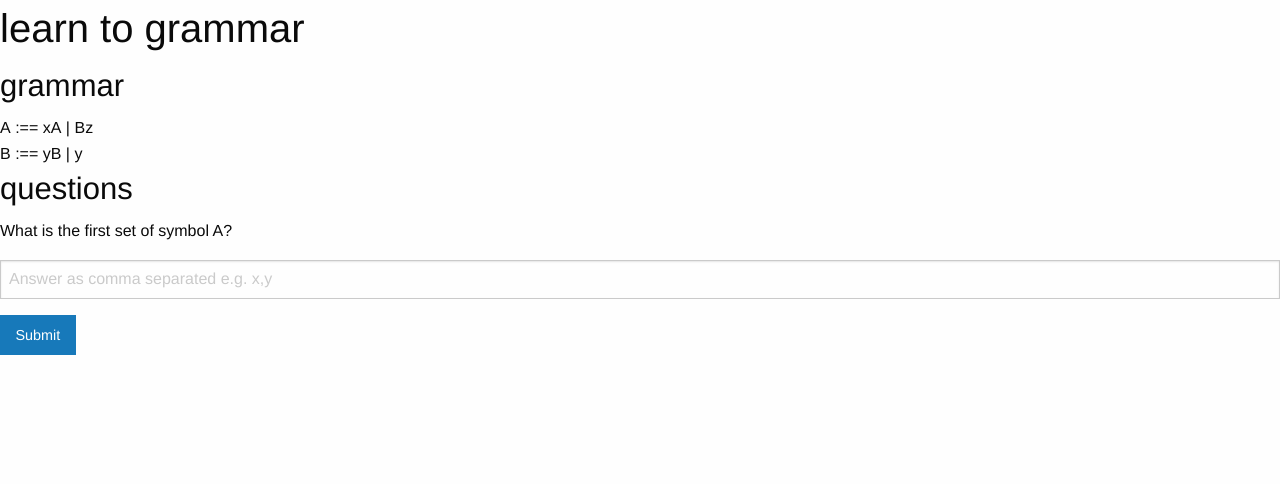
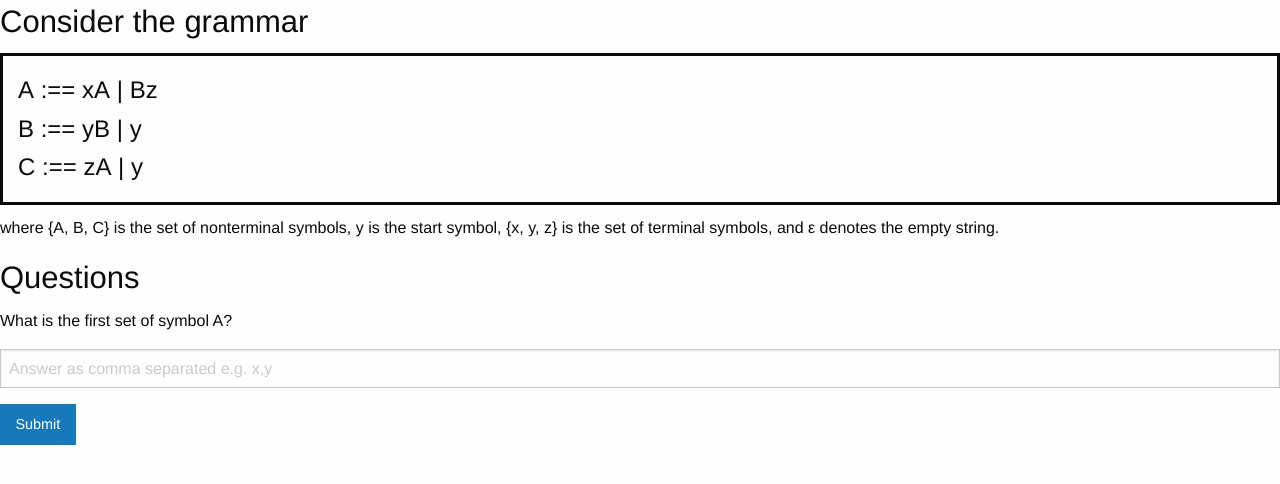
Before and after one commit to H-Huang/LL1-Academy, a Flask app: page /learn in a window 1280 px wide. Shown: the top 484 px of the page. Run offline with Flask 2, Linux system fonts and the light colour scheme; some libraries are stand-ins or nearby versions.

Commit message:
grammar question templated

```diff
--- a/server.py
+++ b/server.py
@@ -8,7 +8,8 @@ app.config['SEND_FILE_MAX_AGE_DEFAULT'] = 0
 startsymbol = 'A'
 grammar = {
     'A': ['xA', 'Bz'],
-    'B': ['yB', 'y']
+    'B': ['yB', 'y'],
+	'C': ['zA', 'y']
 }
 #
 
@@ -34,7 +35,6 @@ def generate_questions():
 	questions.append(('LL1', None))
 
 
-
 @app.route('/')
 @app.route('/index')
 def index():
@@ -48,9 +48,39 @@ def learn():
 	#
 	generate_questions()
 
-	# TODO: this template should render the grammar using Jinja2
-	# instead of being hardcoded
-	return render_template('learn.html')
+	grammar_object = []
+	terminals = []
+	non_terminals = []
+	for key, value in grammar.items():
+		grammar_object.append({"nt": key, "t_list": value})
+		terminals.append(key)
+		for non_terminal in value:
+			non_terminals.append(non_terminal)
+
+	#remove terminal letters in non_terminal
+	print(non_terminals)
+	for i in range(len(non_terminals)):
+		for j in range(len(terminals)):
+			non_terminals[i] = non_terminals[i].replace(terminals[j], "")
+
+	#get all unique non_terminals
+	non_terminals = list(set(non_terminals))
+	non_terminals = sorted(non_terminals)
+
+	#stringify terminals + non_terminals
+	terminals = "{" + ", ".join(terminals) + "}"
+	start_symbol = non_terminal[0]
+	non_terminals = "{" + ", ".join(non_terminals) + "}"
+
+	#prepare all items to be passed into the template
+	context = {
+		"grammar_object": grammar_object,
+		"terminals": terminals,
+		"non_terminals": non_terminals,
+		"start_symbol": start_symbol
+	}
+
+	return render_template('learn.html', **context)
 
 @app.route('/get_question', methods=['GET'])
 def get_question():
@@ -81,7 +111,7 @@ def check_answer():
 	return jsonify({
 		# "valid": True,
 		"correct": True
-	});
+	})
 
 @app.errorhandler(404)
 def page_not_found(error):
--- a/static/main.css
+++ b/static/main.css
@@ -1,3 +1,22 @@
 .productions > p {
 	display: inline;
 }
+
+/* General styling */
+
+
+
+/* Grammar styling */
+#grammar {
+	border: 3px solid;
+	padding: 15px;
+	margin: 10px 0px;
+}
+
+	#grammar h3{
+		font-size: 42px;
+	}
+
+	#grammar .productions {
+		font-size: 24px;
+	}
--- a/templates/learn.html
+++ b/templates/learn.html
@@ -19,33 +19,39 @@
 {% endblock %}
 
 {% block content %}
-	<h2>learn to grammar</h2>
-
+	<div class="container">
 		<div class="row">
 			<!-- grammar here -->
 			<div class="small-12 medium-6 columns" id="grammar-container">
-			<h3>grammar</h3>
+				<h3>Consider the grammar</h3>
 				<div id="grammar">
+					{% for grammar in grammar_object %}
 						<div class="productions">
-					<p class="nt">A</p>
+							<p class="nt">{{ grammar.nt }}</p>
 							<p>:==</p>
-					<p class="t">xA</p>
+							{% for t in grammar.t_list %}
+								{% if t != grammar.t_list[-1] %}
+									<p class="t">{{ t }}</p>
 									<p>|</p>
-					<p class="t">Bz</p>
+								{% else %}
+									<p class="t">{{ t }}</p>
+								{% endif %}
+							{% endfor %}
 						</div>
-				<div class="productions">
-					<p class="nt">B</p>
-					<p>:==</p>
-					<p class="t">yB</p>
-					<p>|</p>
-					<p class="t">y</p>
+					{% endfor %}
 				</div>
+				<div id="explainer">
+					<p>
+						where {{ terminals }} is the set of nonterminal symbols, {{ start_symbol }} is the start symbol, {{ non_terminals }}
+						is the set of terminal symbols, and &epsilon; denotes the empty string.
+					<p>
 				</div>
 			</div>
 
 			<!-- questions here -->
 			<div class="small-12 medium-6 columns" id="questions-container">
-			<h3>questions</h3>
+				<h3>Questions</h3>
+			</div>
 		</div>
 	</div>
 {% endblock %}
```
Lines whose indentation alone changed are shown as unchanged.
